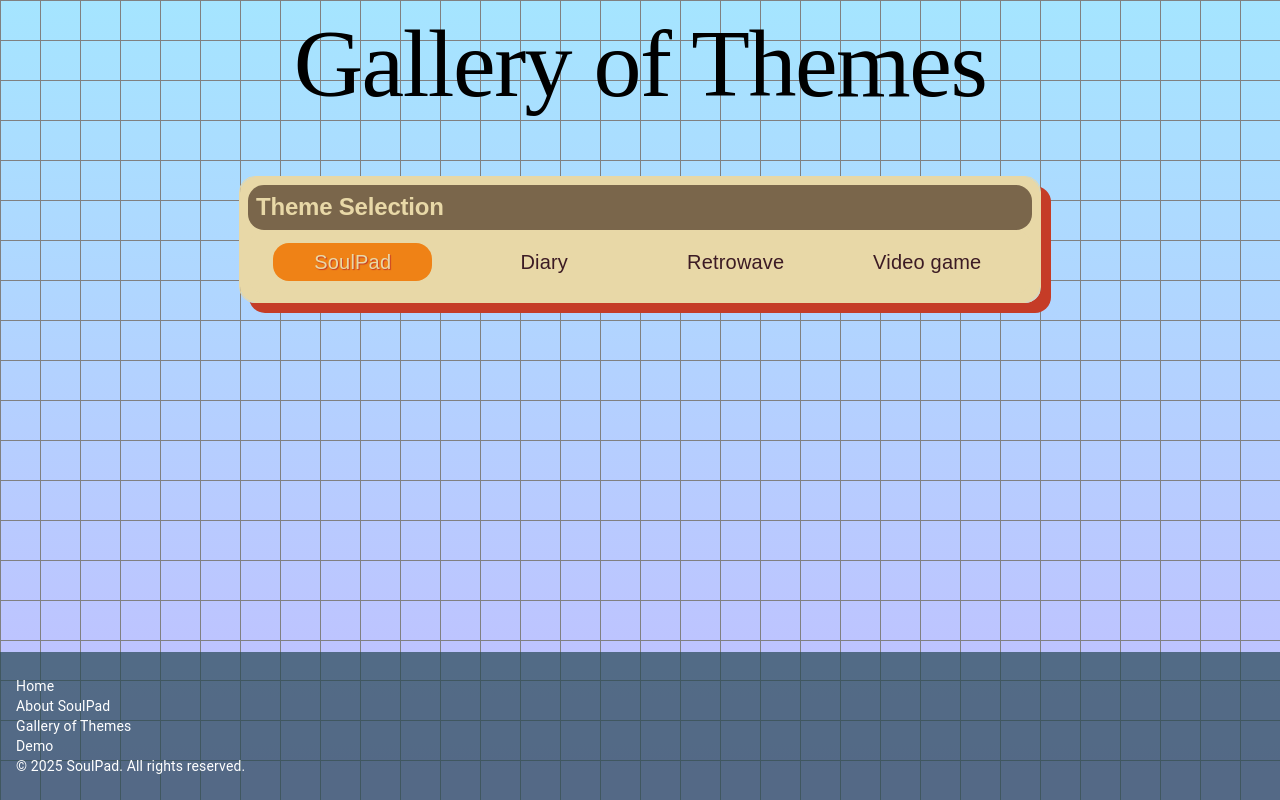
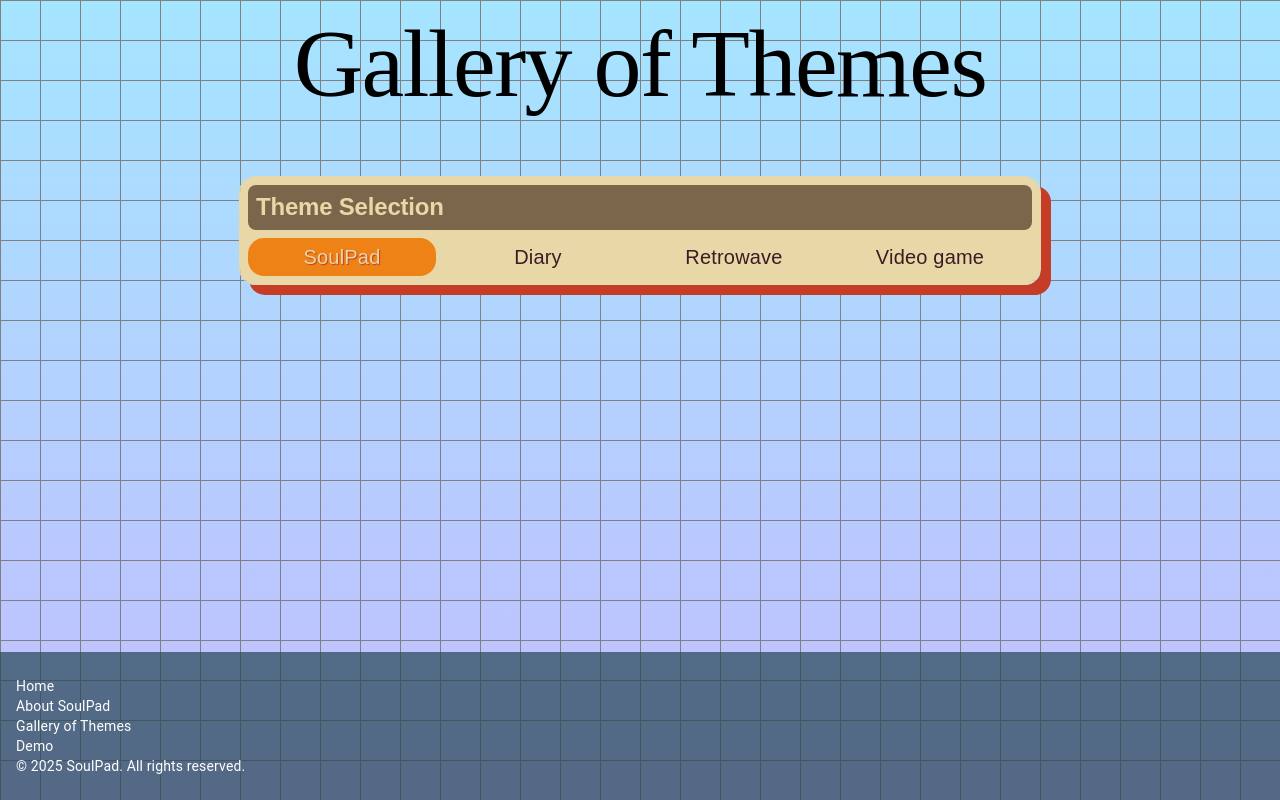
Before and after one commit to TheSoulPad/soulpad_marketing, a Gatsby site: page /Gallery in a window 1280 px wide. Built offline with nearby package versions, Linux system fonts and the light colour scheme; Gatsby itself is replaced by a stand-in of ours; a web font is replaced by a local one.

Commit message:
finished menu selection
completed styles for menu selection

```diff
--- a/src/Components/MenuSelection.tsx
+++ b/src/Components/MenuSelection.tsx
@@ -34,7 +34,7 @@
     themeID: about.themeID,
     activeText: about.menuSelection.activeText,
     card: about.card,
-    content: about.content,
+    content: about.menuSelection.content,
     header: about.menuSelection.header,
     text: about.menuSelection.text,
     paper: about.menuSelection.paper,
@@ -49,7 +49,7 @@
       activeText: theme.menuSelection.activeText,
       themeID: theme.themeID,
       card: theme.card,
-      content: theme.content,
+      content: theme.menuSelection.content,
       header: theme.menuSelection.header,
       paper: theme.menuSelection.paper,
       text: theme.menuSelection.text,
@@ -131,7 +131,10 @@
       sx={containerStyles}
     >
       <Box className={`menu-selection-card ${themeID}`} sx={card}>
-        <Box className={`menu-selection-card-header ${themeID}`} sx={header}>
+        <Box
+          className={`menu-selection-card-header ${themeID}`}
+          sx={header.styles}
+        >
           <Typography variant="h2" sx={header.text}>
             {title}
           </Typography>
--- a/src/styles/about/comps.ts
+++ b/src/styles/about/comps.ts
@@ -36,18 +36,19 @@
 
 const header = {
   backgroundColor: c.headerBg00,
-  borderRadius: borderRadiusSm,
+  borderRadius: borderRadiusXs,
   display: "flex",
   justifyContent: "space-between",
   padding: `${s.xs}rem`,
   textAlign: "left",
   border: "none",
-  text: {
-    ...f,
-    margin: "0",
-    color: c.text01,
-    textShadow: "",
-  },
+};
+
+const headerText = {
+  ...f,
+  margin: "0",
+  color: c.text01,
+  textShadow: "",
 };
 
 export const about = {
@@ -111,11 +112,17 @@
       color: c.text01,
       border: "none",
     },
-    header,
+    header: {
+      styles: {
+        ...header,
+      },
+
+      text: headerText,
+    },
     content: {
       ...content,
-      backgroundColor: c.mainBg01,
-      border: `1px solid ${c.mainBg01}`,
+      padding: `${s.xs}rem 0 0 0`,
+      border: "unset",
       fontWeight: "400",
     },
     list: {
@@ -133,6 +140,7 @@
         fontSize: "1.25rem", // 20px
         backgroundColor: "transparent",
         borderRadius: `${s.xs}rem`,
+        padding: `0 ${s.xs}rem 0 0`,
         "&:hover": {
           borderRadius: `${s.xs}rem`,
         },
--- a/src/styles/diary00/comps.ts
+++ b/src/styles/diary00/comps.ts
@@ -32,11 +32,6 @@
   justifyContent: "space-between",
   padding: `${s.xs}rem`,
   textAlign: "left",
-  text: {
-    ...f,
-    textShadow: purpleShadow,
-    margin: 0,
-  },
 };
 
 const icons = {
@@ -121,14 +116,23 @@
     content: {
       ...content,
       backgroundColor: c.mainBg00,
+      padding: `${s.xs}rem`,
       border: `1px solid ${c.contentBorder}`,
       fontWeight: "400",
     },
     header: {
-      ...purpleHeader,
-      backgroundColor: "transparent",
-      border: "none",
-      padding: 0,
+      styles: {
+        ...purpleHeader,
+        backgroundColor: "transparent",
+        border: "none",
+        padding: 0,
+      },
+
+      text: {
+        ...f,
+        textShadow: purpleShadow,
+        margin: 0,
+      },
     },
     list: {
       backgroundColor: c.button,
@@ -148,6 +152,7 @@
         textShadow: pinkShadow,
         backgroundColor: c.mainBg00,
         borderRadius,
+        padding: `0 ${s.xs}rem 0 0`,
         "&:hover": {
           borderRadius,
         },
--- a/src/styles/retro00/comps.ts
+++ b/src/styles/retro00/comps.ts
@@ -1,7 +1,6 @@
 import { colors as c } from "./colors";
 import { postHeaderText as text } from "./fonts";
 import { spacing } from "../spacing";
-import { WidthFull } from "@mui/icons-material";
 
 const getBorder = (
   color: string,
@@ -112,15 +111,14 @@
 );
 
 const purpleHeader = {
-  ...richTextHeaderBorder,
   backgroundColor: c.mainBg02,
+  color: c.text02,
   display: "flex",
   fontSize: "14px",
   padding: `${spacing.xs * 0.5}em`,
-  text: {
-    ...text,
-    textAlign: "left",
-  },
+  textAlign: "left",
+  margin: 0,
+  width: "100%",
 };
 
 const greenHeader = {
@@ -143,10 +141,7 @@
 const defaultPaper = {
   ...paperBorder,
   backgroundColor: c.mainBg01,
-  text: {
-    textShadow: contentText.textShadow,
-    fontFamily: contentText.fontFamily,
-  },
+  padding: `${spacing.xs * 0.5}rem`,
 };
 
 export const retro = {
@@ -164,14 +159,14 @@
   card: {
     ...cardBorder,
     ...contentText,
-    backgroundColor: c.mainBg01,
+    backgroundColor: c.mainBg00,
+    padding: `0 ${spacing.xs}rem 0 0`,
   },
   content: {
     ...contentText,
     backgroundColor: c.mainBg00,
     border: `1px solid ${c.contentBorder}`,
     borderRadius: `${spacing.xs}em`,
-    padding: `${spacing.xs}em`,
     color: c.text02,
   },
   hover: c.mainBg02,
@@ -199,13 +194,10 @@
     },
     content: {
       ...contentText,
-      ...menuContentBorder,
-      backgroundColor: c.mainBg02,
-      margin: `auto`,
-      color: `#ffffff`,
-      textAlign: `left`,
+      backgroundColor: c.mainBg00,
       fontWeight: "400",
       borderRadius: "0px",
+      padding: `${spacing.xs}rem 0 ${spacing.xs}rem 0`,
     },
     list: {
       backgroundColor: c.button,
@@ -213,18 +205,24 @@
     },
     paper: defaultPaper,
     header: {
-      ...greenHeader,
-      color: c.mainBg02,
+      styles: {
+        ...purpleHeader,
+      },
+      text: {
+        ...text,
+        textAlign: "left",
+        color: c.text02,
+      },
     },
     text: {
       styles: {
         ...text,
         fontSize: "1rem", // 20px
         backgroundColor: c.mainBg00,
-        padding: 0,
         margin: 0,
         textAlign: "center",
         justifyContent: "center",
+        padding: `0 ${spacing.xs}rem 0 ${spacing.xs}rem`,
       },
 
       sx: {
@@ -235,10 +233,10 @@
         color: c.buttonText,
         fontWeight: "bold",
         margin: 0,
-        padding: `${spacing.xs}rem`,
+        padding: `${spacing.xs * 0.5}rem`,
         fontSize: "1rem", // 20px
         textAlign: "center",
-        width: "80%",
+        width: "100%",
         justifyContent: "center",
         "&:hover": {
           border: `2px dashed ${c.buttonHover}`,
```
Also changed, not shown: src/styles/template.ts (+18 -2 lines).
